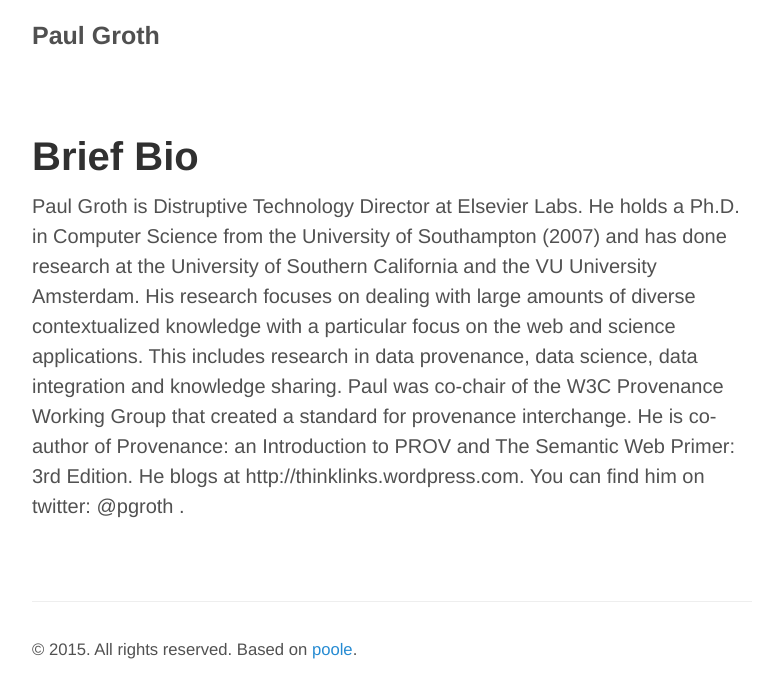
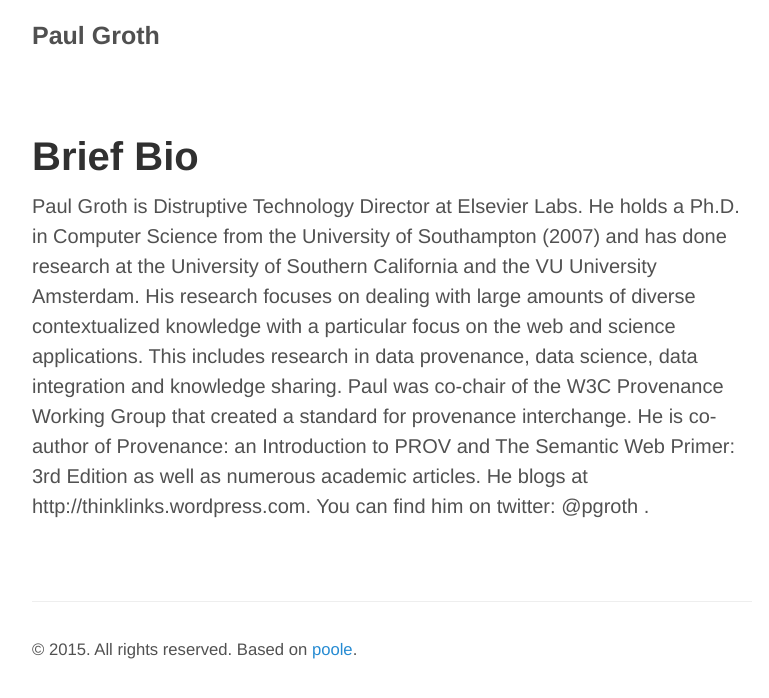
Before and after one commit to pgroth/pgroth.github.com, a Jekyll site: the page built from bio.md, in a window 1280 px wide. Shown: the top 698 px of the page, without its empty margins (248-1017 px from the left). Built offline with Jekyll 4.4.1, drawn with Linux system fonts in a browser that asks for light colours.

Commit message:
Update bio.md

```diff
--- a/bio.md
+++ b/bio.md
@@ -3,4 +3,4 @@
 title: Brief Bio
 ---
 
-Paul Groth is Distruptive Technology Director at Elsevier Labs. He holds a Ph.D. in Computer Science from the University of Southampton (2007) and has done research at the University of Southern California and the VU University Amsterdam. His research focuses on dealing with large amounts of diverse contextualized knowledge with a particular focus on the web and science applications. This includes research in data provenance, data science, data integration and knowledge sharing. Paul was co-chair of the W3C Provenance Working Group that created a standard for provenance interchange. He is co-author of Provenance: an Introduction to PROV and The Semantic Web Primer: 3rd Edition. He blogs at http://thinklinks.wordpress.com. You can find him on twitter: @pgroth .
+Paul Groth is Distruptive Technology Director at Elsevier Labs. He holds a Ph.D. in Computer Science from the University of Southampton (2007) and has done research at the University of Southern California and the VU University Amsterdam. His research focuses on dealing with large amounts of diverse contextualized knowledge with a particular focus on the web and science applications. This includes research in data provenance, data science, data integration and knowledge sharing. Paul was co-chair of the W3C Provenance Working Group that created a standard for provenance interchange. He is co-author of Provenance: an Introduction to PROV and The Semantic Web Primer: 3rd Edition as well as numerous academic articles. He blogs at http://thinklinks.wordpress.com. You can find him on twitter: @pgroth .
```
